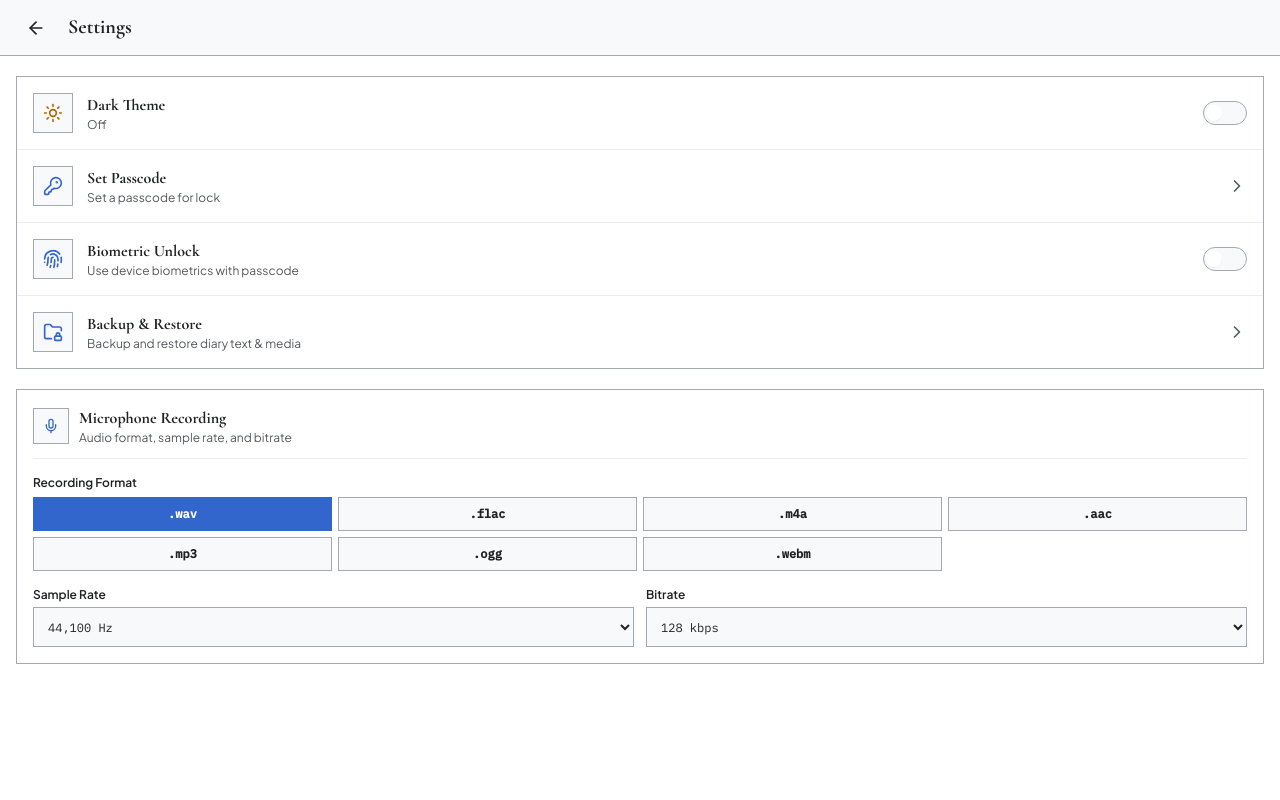
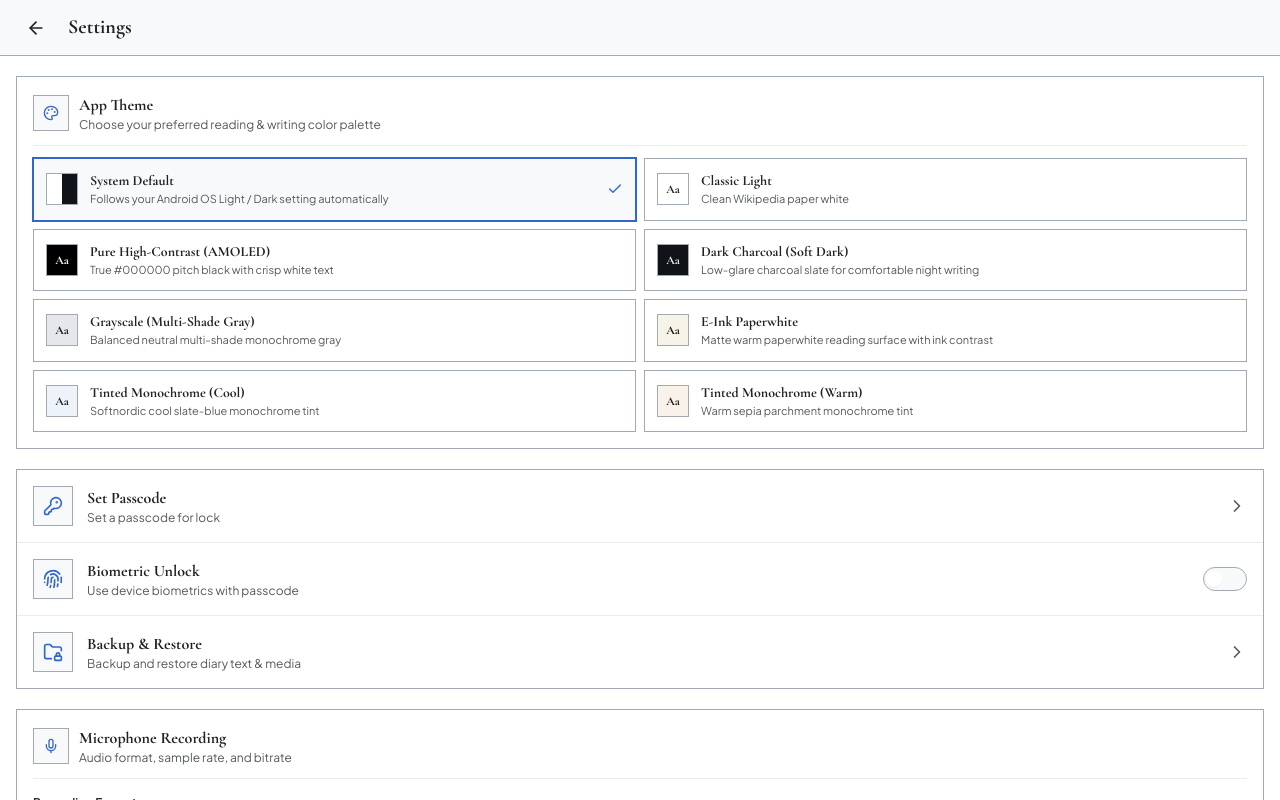
Before and after one commit to fofoxoxo/Likkho, a React (Vite) app: page / in a window 1280 px wide. Both pictures are taken after a click on the button "Lock". Built offline with nearby package versions, Linux system fonts and the light colour scheme.

Commit message:
feat: add multi-theme support
Introduced an extensible theme system with seven unique modes (including AMOLED, E-Ink, and tinted variants). Added CSS variable mapping, blocking initialization script for flash-free loading, and theme state management types.

```diff
--- a/index.html
+++ b/index.html
@@ -20,6 +20,24 @@
     <script>
       (function () {
         try {
+          var savedTheme = localStorage.getItem('wikilog_theme_mode_v2') || (localStorage.getItem('wikilog_dark_theme_v1') === 'true' ? 'dark_charcoal' : 'system');
+          var isSystemDark = window.matchMedia && window.matchMedia('(prefers-color-scheme: dark)').matches;
+          var effective = savedTheme === 'system' ? (isSystemDark ? 'dark_charcoal' : 'light') : savedTheme;
+          var bgMap = {
+            light: '#ffffff',
+            dark_charcoal: '#101418',
+            amoled: '#000000',
+            grayscale: '#e5e7eb',
+            eink: '#f6f3e9',
+            tinted_cool: '#eef3f9',
+            tinted_warm: '#f9f2ea'
+          };
+          var bg = bgMap[effective] || '#ffffff';
+          document.documentElement.setAttribute('data-theme', effective);
+          if (effective === 'dark_charcoal' || effective === 'amoled') {
+            document.documentElement.classList.add('dark');
+          }
+          document.documentElement.style.backgroundColor = bg;
           if ('serviceWorker' in navigator) {
             navigator.serviceWorker.getRegistrations().then(function (regs) {
               for (var i = 0; i < regs.length; i++) {
@@ -39,7 +57,8 @@
     </script>
     <link rel="preconnect" href="https://fonts.googleapis.com" />
     <link rel="preconnect" href="https://fonts.gstatic.com" crossorigin />
-    <link href="https://fonts.googleapis.com/css2?family=Cormorant+Garamond:ital,wght@0,500;0,600;0,700;1,400;1,600&family=IBM+Plex+Mono:wght@400;500&family=Lora:ital,wght@0,400;0,500;0,600;1,400&family=Plus+Jakarta+Sans:wght@400;500;600;700&display=swap" rel="stylesheet" />
+    <link rel="preload" as="style" href="https://fonts.googleapis.com/css2?family=Cormorant+Garamond:ital,wght@0,500;0,600;0,700;1,400;1,600&family=IBM+Plex+Mono:wght@400;500&family=Lora:ital,wght@0,400;0,500;0,600;1,400&family=Plus+Jakarta+Sans:wght@400;500;600;700&display=swap" />
+    <link href="https://fonts.googleapis.com/css2?family=Cormorant+Garamond:ital,wght@0,500;0,600;0,700;1,400;1,600&family=IBM+Plex+Mono:wght@400;500&family=Lora:ital,wght@0,400;0,500;0,600;1,400&family=Plus+Jakarta+Sans:wght@400;500;600;700&display=swap" rel="stylesheet" media="print" onload="this.media='all'" />
   </head>
   <body class="overscroll-none select-none antialiased">
     <div id="root"></div>
--- a/src/App.tsx
+++ b/src/App.tsx
@@ -17,6 +17,7 @@ import {
   AlertTriangle,
 } from 'lucide-react';
 import {
+  AppThemeMode,
   CustomFontItem,
   DiaryLog,
   MicRecordingSettings,
@@ -40,6 +41,7 @@ import { PasscodeScreen } from './components/PasscodeScreen';
 type PageRoute = 'home' | 'workspace' | 'settings' | 'backup';
 
 const STORAGE_LOGS_KEY = 'wikilog_in_app_logs_v1';
+const STORAGE_THEME_KEY = 'wikilog_theme_mode_v2';
 const STORAGE_DARK_KEY = 'wikilog_dark_theme_v1';
 const STORAGE_PIN_KEY = 'wikilog_passcode_v1';
 const STORAGE_BIO_KEY = 'wikilog_biometrics_enabled_v1';
@@ -47,6 +49,19 @@ const STORAGE_ENC_HASH_KEY = 'wikilog_encryption_key_hash_v1';
 const STORAGE_MIC_SETTINGS_KEY = 'wikilog_mic_settings_v1';
 const IDB_LOGS_KEY = 'active_diary_logs_with_media';
 const IDB_FONTS_KEY = 'active_custom_ttf_fonts';
+
+const THEME_BAR_PALETTE: Record<
+  Exclude<AppThemeMode, 'system'>,
+  { bg: string; surface: string; isDark: boolean }
+> = {
+  light: { bg: '#ffffff', surface: '#f8f9fa', isDark: false },
+  amoled: { bg: '#000000', surface: '#0a0a0a', isDark: true },
+  dark_charcoal: { bg: '#101418', surface: '#1a1f24', isDark: true },
+  grayscale: { bg: '#e5e7eb', surface: '#d1d5db', isDark: false },
+  eink: { bg: '#f6f3e9', surface: '#ece7d8', isDark: false },
+  tinted_cool: { bg: '#eef3f9', surface: '#e1eaf4', isDark: false },
+  tinted_warm: { bg: '#f9f2ea', surface: '#f0e4d6', isDark: false },
+};
 
 const DEFAULT_MIC_SETTINGS: MicRecordingSettings = {
   format: 'wav',
@@ -155,12 +170,19 @@ export default function App() {
     return DEFAULT_MIC_SETTINGS;
   });
 
-  const [darkMode, setDarkMode] = useState<boolean>(() => {
+  const [themeMode, setThemeMode] = useState<AppThemeMode>(() => {
     try {
-      return localStorage.getItem(STORAGE_DARK_KEY) === 'true';
+      const savedV2 = localStorage.getItem(STORAGE_THEME_KEY) as AppThemeMode | null;
+      if (savedV2 && (savedV2 === 'system' || savedV2 in THEME_BAR_PALETTE)) {
+        return savedV2;
+      }
+      const legacyDark = localStorage.getItem(STORAGE_DARK_KEY);
+      if (legacyDark === 'true') return 'dark_charcoal';
+      if (legacyDark === 'false') return 'light';
     } catch {
-      return false;
+      // ignore
     }
+    return 'system';
   });
 
   const [savedPasscode, setSavedPasscode] = useState<string | null>(() => {
@@ -265,27 +287,66 @@ export default function App() {
     );
   }, []);
 
-  // Sync Dark Theme with DOM & Android Status Bar / Navigation Bar theme-color
+  // Sync Selected Theme (including System Default) with DOM & Android OS Status Bar + Navigation Bar
   useEffect(() => {
+    const applyResolvedTheme = () => {
       const rootEl = document.documentElement;
       const metaTheme = document.getElementById('meta-theme-color');
-    const surfaceColor = darkMode ? '#101418' : '#ffffff';
+      const isSystemDark =
+        typeof window.matchMedia === 'function' &&
+        window.matchMedia('(prefers-color-scheme: dark)').matches;
 
-    if (darkMode) {
+      const resolvedTheme: Exclude<AppThemeMode, 'system'> =
+        themeMode === 'system'
+          ? isSystemDark
+            ? 'dark_charcoal'
+            : 'light'
+          : themeMode;
+
+      const palette = THEME_BAR_PALETTE[resolvedTheme] || THEME_BAR_PALETTE.light;
+
+      rootEl.setAttribute('data-theme', resolvedTheme);
+      rootEl.style.backgroundColor = palette.bg;
+
+      if (palette.isDark) {
         rootEl.classList.add('dark');
       } else {
         rootEl.classList.remove('dark');
       }
+
+      if (metaTheme) {
+        metaTheme.setAttribute('content', palette.surface);
+      }
+
+      // Sync Android OS Status Bar (matches top header --wiki-surface) & Navigation Bar (matches bottom --wiki-bg)
+      if (window.LikkhoNative && typeof window.LikkhoNative.setSystemBarsTheme === 'function') {
+        window.LikkhoNative.setSystemBarsTheme(
+          palette.surface,
+          palette.bg,
+          !palette.isDark
+        );
+      }
+    };
+
+    applyResolvedTheme();
+
     try {
-      localStorage.setItem(STORAGE_DARK_KEY, String(darkMode));
+      localStorage.setItem(STORAGE_THEME_KEY, themeMode);
+      localStorage.setItem(
+        STORAGE_DARK_KEY,
+        String(themeMode === 'dark_charcoal' || themeMode === 'amoled')
+      );
     } catch {
       // ignore
     }
 
-    if (metaTheme) {
-      metaTheme.setAttribute('content', surfaceColor);
+    if (themeMode === 'system' && typeof window.matchMedia === 'function') {
+      const mq = window.matchMedia('(prefers-color-scheme: dark)');
+      const listener = () => applyResolvedTheme();
+      mq.addEventListener('change', listener);
+      return () => mq.removeEventListener('change', listener);
     }
-  }, [darkMode]);
+  }, [themeMode]);
 
   // Save in-app logs + media to IndexedDB and localStorage
   useEffect(() => {
@@ -518,10 +579,6 @@ export default function App() {
   return (
     <div
       className="flex h-full w-full flex-col bg-[var(--wiki-bg)] text-[var(--wiki-text)] overflow-hidden"
-      style={{
-        paddingTop: 'env(safe-area-inset-top, 0px)',
-        paddingBottom: 'env(safe-area-inset-bottom, 0px)',
-      }}
       onClick={() => {
         if (openMenuLogId) setOpenMenuLogId(null);
       }}
@@ -588,8 +645,8 @@ export default function App() {
         />
       ) : route === 'settings' ? (
         <SettingsPage
-          darkMode={darkMode}
-          onToggleDarkMode={() => setDarkMode((d) => !d)}
+          themeMode={themeMode}
+          onChangeThemeMode={(mode) => setThemeMode(mode)}
           savedPasscode={savedPasscode}
           onUpdatePasscode={(pin) => {
             setSavedPasscode(pin);
--- a/src/components/SettingsPage.tsx
+++ b/src/components/SettingsPage.tsx
@@ -1,8 +1,7 @@
 import React, { useState } from 'react';
 import {
   ArrowLeft,
-  Moon,
-  Sun,
+  Palette,
   KeyRound,
   FolderLock,
   ChevronRight,
@@ -12,13 +11,14 @@ import {
   Fingerprint,
 } from 'lucide-react';
 import {
+  AppThemeMode,
   AudioFormatOption,
   MicRecordingSettings,
 } from '../utils/cryptoVault';
 
 interface SettingsPageProps {
-  darkMode: boolean;
-  onToggleDarkMode: () => void;
+  themeMode: AppThemeMode;
+  onChangeThemeMode: (mode: AppThemeMode) => void;
   savedPasscode: string | null;
   onUpdatePasscode: (newPasscode: string | null) => void;
   biometricsEnabled: boolean;
@@ -28,6 +28,80 @@ interface SettingsPageProps {
   micSettings: MicRecordingSettings;
   onUpdateMicSettings: (next: MicRecordingSettings) => void;
 }
+
+export const THEME_OPTIONS: {
+  id: AppThemeMode;
+  label: string;
+  desc: string;
+  bgPreview: string;
+  surfacePreview: string;
+  textPreview: string;
+}[] = [
+  {
+    id: 'system',
+    label: 'System Default',
+    desc: 'Follows your Android OS Light / Dark setting automatically',
+    bgPreview: '#ffffff',
+    surfacePreview: '#101418',
+    textPreview: '#202122',
+  },
+  {
+    id: 'light',
+    label: 'Classic Light',
+    desc: 'Clean Wikipedia paper white',
+    bgPreview: '#ffffff',
+    surfacePreview: '#f8f9fa',
+    textPreview: '#202122',
+  },
+  {
+    id: 'amoled',
+    label: 'Pure High-Contrast (AMOLED)',
+    desc: 'True #000000 pitch black with crisp white text',
+    bgPreview: '#000000',
+    surfacePreview: '#0a0a0a',
+    textPreview: '#ffffff',
+  },
+  {
+    id: 'dark_charcoal',
+    label: 'Dark Charcoal (Soft Dark)',
+    desc: 'Low-glare charcoal slate for comfortable night writing',
+    bgPreview: '#101418',
+    surfacePreview: '#1a1f24',
+    textPreview: '#eaecf0',
+  },
+  {
+    id: 'grayscale',
+    label: 'Grayscale (Multi-Shade Gray)',
+    desc: 'Balanced neutral multi-shade monochrome gray',
+    bgPreview: '#e5e7eb',
+    surfacePreview: '#d1d5db',
+    textPreview: '#111827',
+  },
+  {
+    id: 'eink',
+    label: 'E-Ink Paperwhite',
+    desc: 'Matte warm paperwhite reading surface with ink contrast',
+    bgPreview: '#f6f3e9',
+    surfacePreview: '#ece7d8',
+    textPreview: '#1c1a17',
+  },
+  {
+    id: 'tinted_cool',
+    label: 'Tinted Monochrome (Cool)',
+    desc: 'Softnordic cool slate-blue monochrome tint',
+    bgPreview: '#eef3f9',
+    surfacePreview: '#e1eaf4',
+    textPreview: '#132235',
+  },
+  {
+    id: 'tinted_warm',
+    label: 'Tinted Monochrome (Warm)',
+    desc: 'Warm sepia parchment monochrome tint',
+    bgPreview: '#f9f2ea',
+    surfacePreview: '#f0e4d6',
+    textPreview: '#2b1d10',
+  },
+];
 
 const AUDIO_FORMATS: { id: AudioFormatOption; label: string }[] = [
   { id: 'wav', label: '.wav' },
@@ -56,8 +130,8 @@ const BIT_RATES: { value: MicRecordingSettings['bitRate']; label: string }[] = [
 ];
 
 export const SettingsPage: React.FC<SettingsPageProps> = ({
-  darkMode,
-  onToggleDarkMode,
+  themeMode,
+  onChangeThemeMode,
   savedPasscode,
   onUpdatePasscode,
   biometricsEnabled,
@@ -151,42 +225,75 @@ export const SettingsPage: React.FC<SettingsPageProps> = ({
           </div>
         )}
 
-        <section className="border border-[var(--wiki-border)] bg-[var(--wiki-bg)] divide-y divide-[var(--wiki-hairline)]">
-          {/* 1. Toggle Dark Theme */}
+        {/* 1. App Themes Selector */}
+        <section className="border border-[var(--wiki-border)] bg-[var(--wiki-bg)] p-4 space-y-3">
+          <div className="flex items-center gap-2.5 border-b border-[var(--wiki-hairline)] pb-3">
+            <div className="flex h-9 w-9 shrink-0 items-center justify-center border border-[var(--wiki-border)] bg-[var(--wiki-surface)]">
+              <Palette className="h-4 w-4 text-[#3366cc]" />
+            </div>
+            <div>
+              <h2 className="font-wiki-serif text-base font-bold">
+                App Theme
+              </h2>
+              <p className="text-xs text-[var(--wiki-muted)]">
+                Choose your preferred reading &amp; writing color palette
+              </p>
+            </div>
+          </div>
+
+          <div className="grid grid-cols-1 gap-2 sm:grid-cols-2">
+            {THEME_OPTIONS.map((t) => {
+              const isSelected = themeMode === t.id;
+              return (
                 <button
+                  key={t.id}
                   type="button"
-            onClick={onToggleDarkMode}
-            className="flex w-full items-center justify-between px-4 py-4 text-left hover:bg-[var(--wiki-surface)] transition-colors"
+                  onClick={() => onChangeThemeMode(t.id)}
+                  className={`flex items-center justify-between gap-3 border p-3 text-left transition-colors ${
+                    isSelected
+                      ? 'border-[#3366cc] bg-[var(--wiki-surface)] ring-1 ring-[#3366cc]'
+                      : 'border-[var(--wiki-border)] bg-[var(--wiki-bg)] hover:bg-[var(--wiki-surface)]'
+                  }`}
                 >
-            <div className="flex items-center gap-3.5">
-              <div className="flex h-10 w-10 shrink-0 items-center justify-center border border-[var(--wiki-border)] bg-[var(--wiki-surface)]">
-                {darkMode ? (
-                  <Moon className="h-5 w-5 text-[#6699ff]" />
+                  <div className="flex items-center gap-3 min-w-0">
+                    {/* Swatch Preview */}
+                    <div className="flex h-8 w-8 shrink-0 overflow-hidden border border-[var(--wiki-border)]">
+                      {t.id === 'system' ? (
+                        <>
+                          <span className="h-full w-1/2 bg-[#ffffff]" />
+                          <span className="h-full w-1/2 bg-[#101418]" />
+                        </>
                       ) : (
-                  <Sun className="h-5 w-5 text-[#ac6600]" />
+                        <span
+                          className="flex h-full w-full items-center justify-center font-wiki-serif text-xs font-bold"
+                          style={{
+                            backgroundColor: t.bgPreview,
+                            color: t.textPreview,
+                          }}
+                        >
+                          Aa
+                        </span>
                       )}
                     </div>
-              <div>
-                <div className="font-wiki-serif text-base font-bold">
-                  Dark Theme
+                    <div className="min-w-0">
+                      <div className="font-wiki-serif text-sm font-bold text-[var(--wiki-text)] truncate">
+                        {t.label}
                       </div>
-                <div className="text-xs text-[var(--wiki-muted)]">
-                  {darkMode ? 'On' : 'Off'}
+                      <div className="text-[11px] text-[var(--wiki-muted)] line-clamp-1">
+                        {t.desc}
                       </div>
                     </div>
                   </div>
+                  {isSelected && (
+                    <Check className="h-4 w-4 shrink-0 text-[#3366cc]" />
+                  )}
+                </button>
+              );
+            })}
+          </div>
+        </section>
 
-            <div
-              className={`flex h-6 w-11 shrink-0 items-center rounded-full border p-0.5 transition-colors ${
-                darkMode
-                  ? 'border-[#3366cc] bg-[#3366cc] justify-end'
-                  : 'border-[var(--wiki-border)] bg-[var(--wiki-surface)] justify-start'
-              }`}
-            >
-              <span className="h-4 w-4 rounded-full bg-white shadow-2xs" />
-            </div>
-          </button>
-
+        <section className="border border-[var(--wiki-border)] bg-[var(--wiki-bg)] divide-y divide-[var(--wiki-hairline)]">
           {/* 2. Set Passcode */}
           <button
             type="button"
--- a/src/index.css
+++ b/src/index.css
@@ -1,7 +1,8 @@
 @import "tailwindcss";
 
 @layer base {
-  :root {
+  :root,
+  [data-theme="light"] {
     --wiki-bg: #ffffff;
     --wiki-surface: #f8f9fa;
     --wiki-border: #a2a9b1;
@@ -16,7 +17,33 @@
     --font-mono-wiki: 'IBM Plex Mono', monospace;
   }
 
-  .dark {
+  /* Pure High-Contrast (AMOLED) */
+  [data-theme="amoled"] {
+    --wiki-bg: #000000;
+    --wiki-surface: #0a0a0a;
+    --wiki-border: #3a3a3a;
+    --wiki-hairline: #1f1f1f;
+    --wiki-text: #ffffff;
+    --wiki-muted: #b0b0b0;
+    --wiki-link: #66a3ff;
+    --wiki-link-hover: #99c2ff;
+  }
+
+  /* Grayscale (Multi-Shade Gray) */
+  [data-theme="grayscale"] {
+    --wiki-bg: #e5e7eb;
+    --wiki-surface: #d1d5db;
+    --wiki-border: #6b7280;
+    --wiki-hairline: #9ca3af;
+    --wiki-text: #111827;
+    --wiki-muted: #374151;
+    --wiki-link: #1f2937;
+    --wiki-link-hover: #000000;
+  }
+
+  /* Dark Charcoal (Soft Dark) */
+  .dark,
+  [data-theme="dark_charcoal"] {
     --wiki-bg: #101418;
     --wiki-surface: #1a1f24;
     --wiki-border: #3a4047;
@@ -25,6 +52,42 @@
     --wiki-muted: #9aa0a6;
     --wiki-link: #6699ff;
     --wiki-link-hover: #88b3ff;
+  }
+
+  /* E-Ink Paperwhite */
+  [data-theme="eink"] {
+    --wiki-bg: #f6f3e9;
+    --wiki-surface: #ece7d8;
+    --wiki-border: #8c8574;
+    --wiki-hairline: #d8d1c0;
+    --wiki-text: #1c1a17;
+    --wiki-muted: #575248;
+    --wiki-link: #264c80;
+    --wiki-link-hover: #1b365d;
+  }
+
+  /* Tinted Monochrome (Cool) */
+  [data-theme="tinted_cool"] {
+    --wiki-bg: #eef3f9;
+    --wiki-surface: #e1eaf4;
+    --wiki-border: #859bb5;
+    --wiki-hairline: #cad7e8;
+    --wiki-text: #132235;
+    --wiki-muted: #455c78;
+    --wiki-link: #1e4d8c;
+    --wiki-link-hover: #143563;
+  }
+
+  /* Tinted Monochrome (Warm) */
+  [data-theme="tinted_warm"] {
+    --wiki-bg: #f9f2ea;
+    --wiki-surface: #f0e4d6;
+    --wiki-border: #b3987d;
+    --wiki-hairline: #e2d1be;
+    --wiki-text: #2b1d10;
+    --wiki-muted: #695039;
+    --wiki-link: #7d4018;
+    --wiki-link-hover: #592c0f;
   }
 
   html, body {
@@ -39,6 +102,7 @@
     color: var(--wiki-text);
     font-family: var(--font-sans-wiki);
     -webkit-tap-highlight-color: transparent;
+    transition: background-color 0.15s ease, color 0.15s ease;
   }
 
   #root {
@@ -49,19 +113,18 @@
     display: flex;
     flex-direction: column;
     overflow: hidden;
-    animation: likkhoSmoothAppLaunch 0.28s cubic-bezier(0.22, 1, 0.36, 1) both;
-    will-change: opacity, transform;
+    animation: likkhoSmoothAppLaunch 0.16s cubic-bezier(0.2, 0.9, 0.3, 1) both;
   }
 }
 
 @keyframes likkhoSmoothAppLaunch {
   0% {
-    opacity: 0;
-    transform: translateY(4px) scale(0.992);
+    opacity: 0.92;
+    transform: translateY(2px);
   }
   100% {
     opacity: 1;
-    transform: translateY(0) scale(1);
+    transform: translateY(0);
   }
 }
 
--- a/src/utils/exportLog.ts
+++ b/src/utils/exportLog.ts
@@ -24,6 +24,7 @@ declare global {
       stopNativeMicRecording?: () => void;
       isNativeMicRecordingActive?: () => boolean;
       getNativeMicRecordingSeconds?: () => number;
+      setSystemBarsTheme?: (statusBarHex: string, navBarHex: string, isLightIcons: boolean) => void;
     };
     __handleLikkhoAndroidBack?: () => string;
     __onLikkhoBiometricResult?: (success: boolean, message?: string) => void;
```
Also changed, not shown: src/components/RichTextToolbar.tsx (+19 -9 lines), src/utils/cryptoVault.ts (+10 -0 lines). Lines whose indentation alone changed are shown as unchanged.
